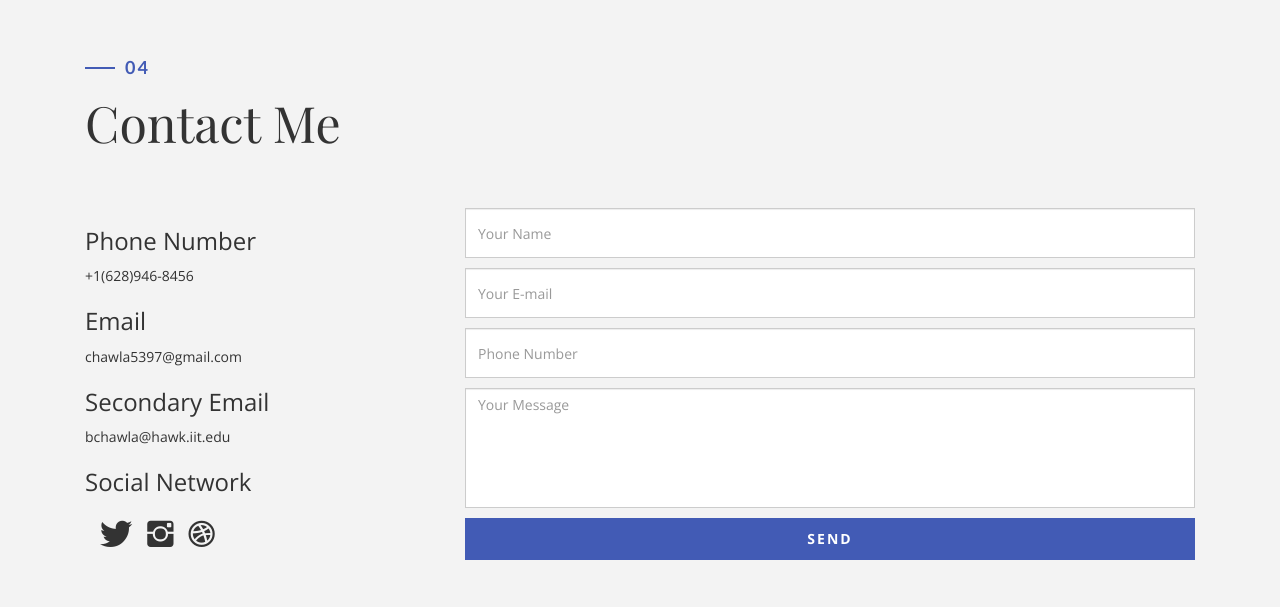
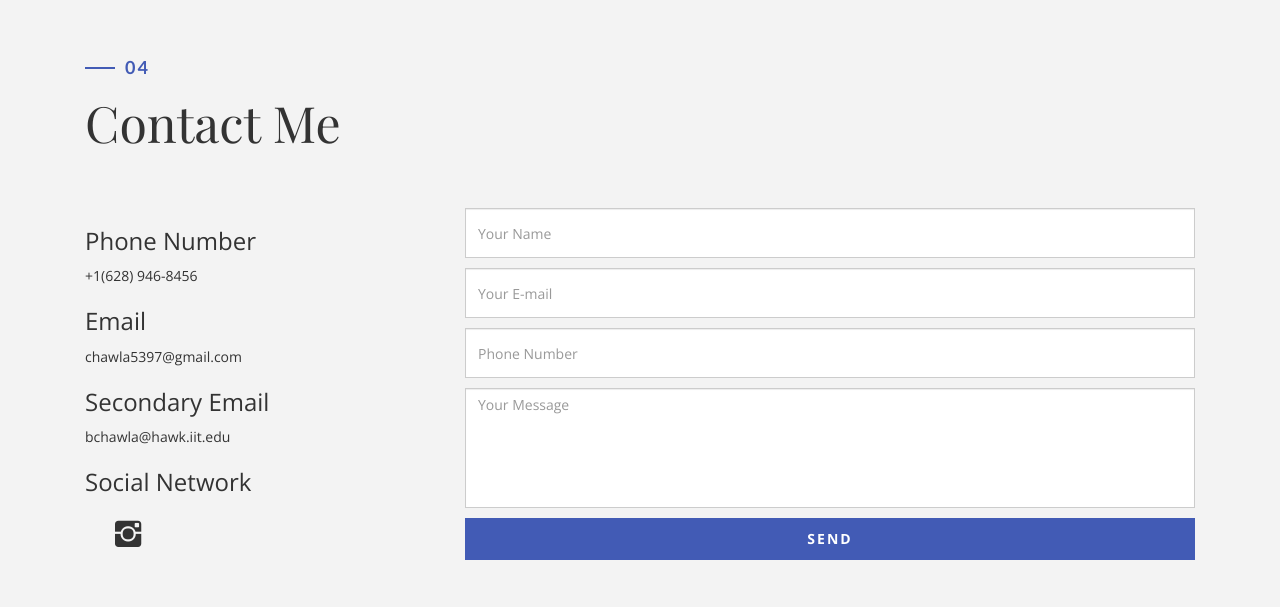
Before and after one commit to BhavyaChawlaGit/BhavyaChawlaGit, a plain HTML site: page index.html in a window 1280 px wide. Shown: the part 4742-5349 px from the top of the page. Drawn offline with nearby package versions, Linux system fonts and the light colour scheme; files whose address does not match are found by name; a web font is replaced by a local one.

Commit message:
second commit

```diff
--- a/index.html
+++ b/index.html
@@ -289,7 +289,7 @@
             <div class="col-md-4" data-aos="fade-up">
 
                 <h3>Phone Number</h3>
-                <p>+1(628)946-8456</p>
+                <p>+1(628) 946-8456</p>
                 <h3>Email</h3>
                 <p>chawla5397@gmail.com</p>
                 <h3>Secondary Email</h3>
@@ -298,10 +298,10 @@
                 <h3>Social Network</h3>
 
                 <ul class="social">
-                    <li><a href="https://www.linkedin.com/in/bhavyachawla/"><i class="ion-social-linkedIn"></i></a></li>
-                    <li><a href="#"><i class="ion-social-twitter"></i></a></li>
-                    <li><a href="#"><i class="ion-social-instagram"></i></a></li>
-                    <li><a href="#"><i class="ion-social-dribbble"></i></a></li>
+                    <li><a href="https://www.linkedin.com/in/bhavyachawla/"><i class=".ion-social-linkedin"></i></a></li>
+                    <li><a href="https://github.com/BhavyaChawlaGit"><i class=".ion-social-github"></i></a></li>
+                    <li><a href="https://www.instagram.com/chavilism/"><i class="ion-social-instagram"></i></a></li>
+                    <!-- <li><a href="#"><i class="ion-social-dribbble"></i></a></li> -->
                 </ul>
                 <div class="clearfix"></div>
                 <div class="h-50"></div>
```
